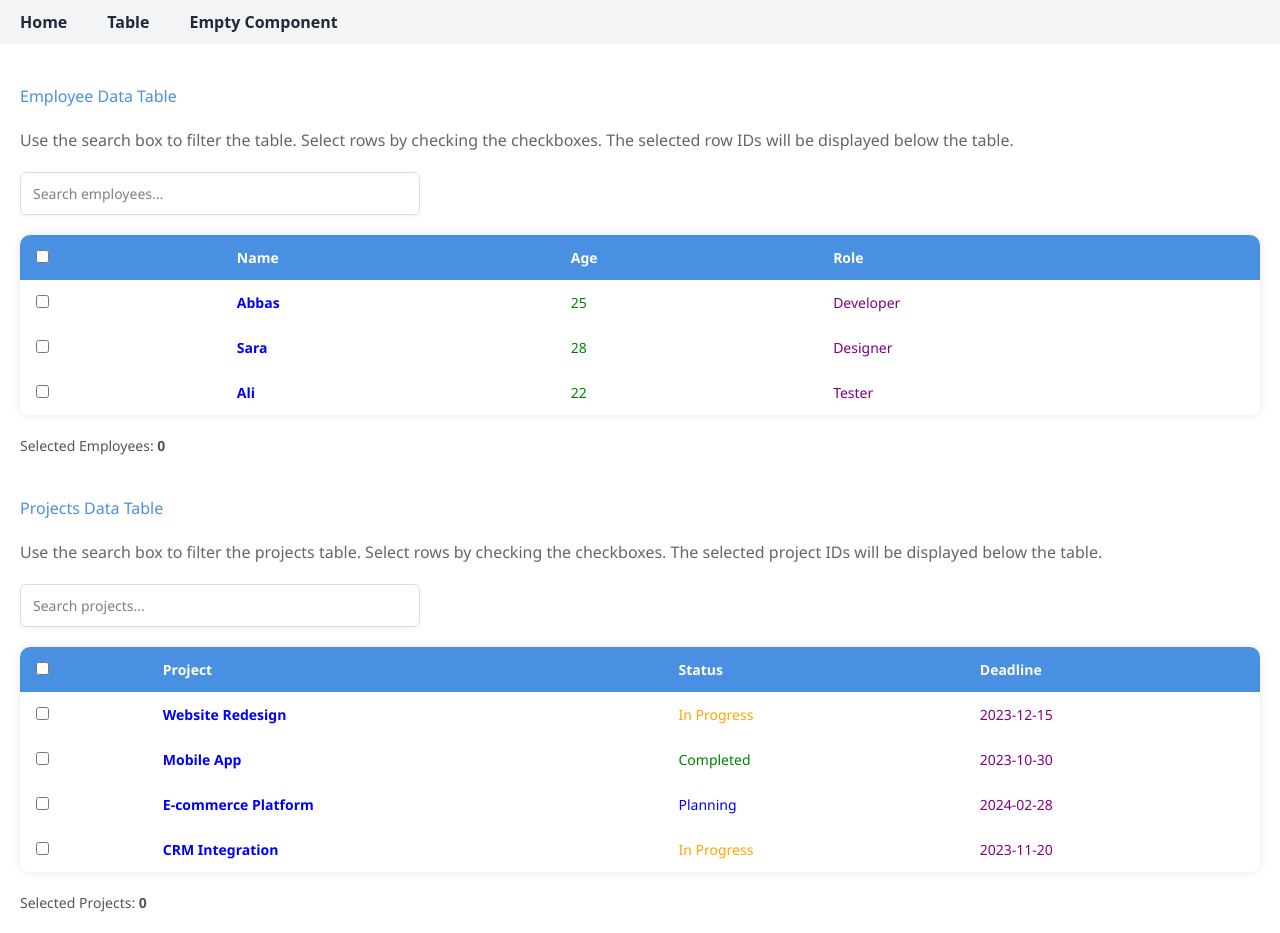
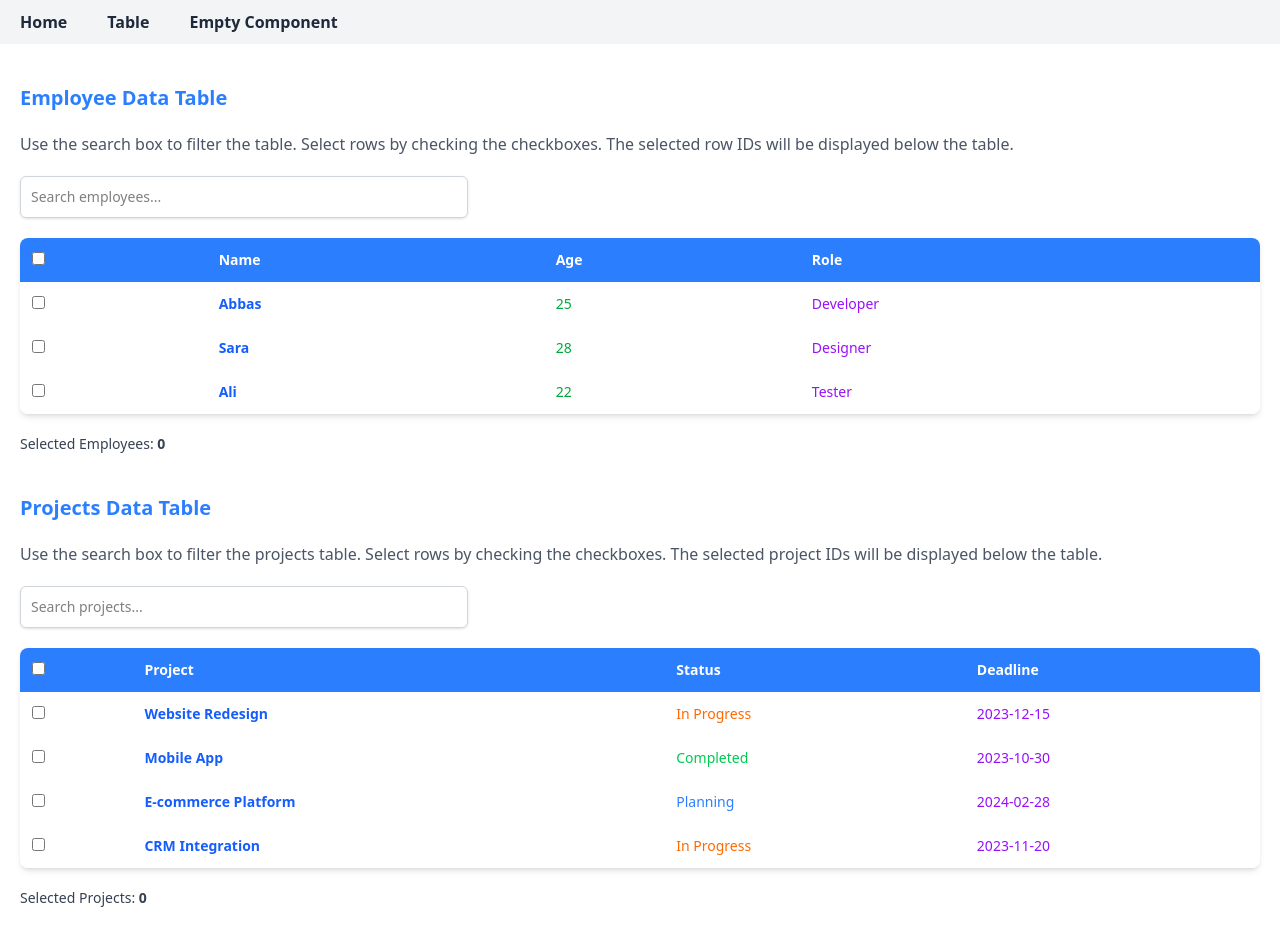
Before and after one commit to AbbasKhanCodes/TableReact, a React (Vite) app: page /table in a window 1280 px wide. Built offline with nearby package versions, Linux system fonts and the light colour scheme.

Commit message:
change CSS Style to Tailwind CSS of TableComponent.jsx

```diff
--- a/src/Components/TableComponent/TableComponent.jsx
+++ b/src/Components/TableComponent/TableComponent.jsx
@@ -114,19 +114,17 @@ function TableComponent() {
     columnHelper.accessor("name", {
       header: "Name",
       cell: (info) => (
-        <span style={{ color: "blue", fontWeight: "bold" }}>
-          {info.getValue()}
-        </span>
+        <span className="text-blue-600 font-bold">{info.getValue()}</span>
       ),
     }),
     columnHelper.accessor("age", {
       header: "Age",
-      cell: (info) => <span style={{ color: "green" }}>{info.getValue()}</span>,
+      cell: (info) => <span className="text-green-600">{info.getValue()}</span>,
     }),
     columnHelper.accessor("role", {
       header: "Role",
       cell: (info) => (
-        <span style={{ color: "purple" }}>{info.getValue()}</span>
+        <span className="text-purple-600">{info.getValue()}</span>
       ),
     }),
   ];
@@ -154,26 +152,24 @@ function TableComponent() {
     columnHelper.accessor("project", {
       header: "Project",
       cell: (info) => (
-        <span style={{ color: "blue", fontWeight: "bold" }}>
-          {info.getValue()}
-        </span>
+        <span className="text-blue-600 font-bold">{info.getValue()}</span>
       ),
     }),
     columnHelper.accessor("status", {
       header: "Status",
       cell: (info) => {
         const status = info.getValue();
-        let color = "gray";
-        if (status === "In Progress") color = "orange";
-        if (status === "Completed") color = "green";
-        if (status === "Planning") color = "blue";
-        return <span style={{ color }}>{status}</span>;
+        let statusClass = "text-gray-500";
+        if (status === "In Progress") statusClass = "text-orange-500";
+        if (status === "Completed") statusClass = "text-green-500";
+        if (status === "Planning") statusClass = "text-blue-500";
+        return <span className={statusClass}>{status}</span>;
       },
     }),
     columnHelper.accessor("deadline", {
       header: "Deadline",
       cell: (info) => (
-        <span style={{ color: "purple" }}>{info.getValue()}</span>
+        <span className="text-purple-600">{info.getValue()}</span>
       ),
     }),
   ];
@@ -225,56 +221,29 @@ function TableComponent() {
   });
 
   return (
-    <div style={{ padding: "20px", fontFamily: "Segoe UI, sans-serif" }}>
+    <div className="p-5 font-sans">
       {/* First Table */}
-      <h2 style={{ color: "#4A90E2", marginBottom: "20px" }}>
+      <h2 className="text-blue-500 mb-5 text-xl font-semibold">
         Employee Data Table
       </h2>
-      <p style={{ marginBottom: "20px", color: "#666" }}>
+      <p className="mb-5 text-gray-600">
         Use the search box to filter the table. Select rows by checking the
         checkboxes. The selected row IDs will be displayed below the table.
       </p>
 
       {/* First Table Search Input */}
-      <div
-        style={{
-          marginBottom: "20px",
-          display: "flex",
-          alignItems: "center",
-          gap: "10px",
-          maxWidth: "400px",
-        }}
-      >
+      <div className="mb-5 flex items-center gap-2.5 max-w-md">
         <input
           type="text"
           value={globalFilter ?? ""}
           onChange={handleSearchChange}
           placeholder="Search employees..."
-          style={{
-            padding: "10px 12px",
-            fontSize: "14px",
-            border: "1px solid #ddd",
-            borderRadius: "6px",
-            width: "100%",
-            boxShadow: "0 2px 4px rgba(0,0,0,0.05)",
-            outline: "none",
-            transition: "border-color 0.3s",
-          }}
+          className="p-2.5 text-sm border border-gray-300 rounded-md w-full shadow-sm outline-none transition-colors"
         />
         {globalFilter && (
           <button
             onClick={() => setGlobalFilter("")}
-            style={{
-              backgroundColor: "#4A90E2",
-              color: "white",
-              border: "none",
-              borderRadius: "6px",
-              padding: "10px 12px",
-              cursor: "pointer",
-              fontSize: "14px",
-              fontWeight: "bold",
-              boxShadow: "0 2px 4px rgba(0,0,0,0.1)",
-            }}
+            className="bg-blue-500 text-white border-none rounded-md py-2.5 px-3 cursor-pointer text-sm font-bold shadow-sm"
           >
             Clear
           </button>
@@ -283,7 +252,7 @@ function TableComponent() {
 
       {/* First Table Search results count */}
       {globalFilter && (
-        <div style={{ marginBottom: "10px", fontSize: "14px", color: "#666" }}>
+        <div className="mb-2.5 text-sm text-gray-600">
           Found {table.getRowModel().rows.length} result
           {table.getRowModel().rows.length !== 1 ? "s" : ""} for "{globalFilter}
           "
@@ -291,28 +260,14 @@ function TableComponent() {
       )}
 
       {/* First Table */}
-      <table
-        style={{
-          width: "100%",
-          borderCollapse: "separate",
-          borderSpacing: 0,
-          boxShadow: "0 0 10px rgba(0,0,0,0.1)",
-          borderRadius: "10px",
-          overflow: "hidden",
-        }}
-      >
-        <thead style={{ backgroundColor: "#4A90E2", color: "white" }}>
+      <table className="w-full border-separate border-spacing-0 shadow-md rounded-lg overflow-hidden">
+        <thead className="bg-blue-500 text-white">
           {table.getHeaderGroups().map((headerGroup) => (
             <tr key={headerGroup.id}>
               {headerGroup.headers.map((header) => (
                 <th
                   key={header.id}
-                  style={{
-                    padding: "12px 16px",
-                    textAlign: "left",
-                    fontSize: "14px",
-                    fontWeight: "600",
-                  }}
+                  className="p-3 text-left text-sm font-semibold"
                 >
                   {flexRender(
                     header.column.columnDef.header,
@@ -329,11 +284,7 @@ function TableComponent() {
             <tr>
               <td
                 colSpan={columns.length}
-                style={{
-                  textAlign: "center",
-                  padding: "30px",
-                  color: "#666",
-                }}
+                className="text-center py-8 px-4 text-gray-600"
               >
                 No results found
               </td>
@@ -342,29 +293,12 @@ function TableComponent() {
             table.getRowModel().rows.map((row) => (
               <tr
                 key={row.id}
-                style={{
-                  background: row.getIsSelected() ? "#e6f7ff" : "#fff",
-                  borderBottom: "1px solid #f0f0f0",
-                  transition: "background 0.3s",
-                }}
-                onMouseEnter={(e) =>
-                  (e.currentTarget.style.backgroundColor = "#f9f9f9")
-                }
-                onMouseLeave={(e) =>
-                  (e.currentTarget.style.backgroundColor = row.getIsSelected()
-                    ? "#e6f7ff"
-                    : "#fff")
-                }
+                className={`${
+                  row.getIsSelected() ? "bg-blue-50" : "bg-white"
+                } border-b border-gray-100 transition-colors hover:bg-gray-50`}
               >
                 {row.getVisibleCells().map((cell) => (
-                  <td
-                    key={cell.id}
-                    style={{
-                      padding: "12px 16px",
-                      fontSize: "14px",
-                      color: "#333",
-                    }}
-                  >
+                  <td key={cell.id} className="p-3 text-sm text-gray-800">
                     {flexRender(cell.column.columnDef.cell, cell.getContext())}
                   </td>
                 ))}
@@ -375,21 +309,8 @@ function TableComponent() {
       </table>
 
       {/* First Table Selection Info */}
-      <div
-        style={{
-          marginTop: "20px",
-          fontSize: "14px",
-          color: "#555",
-          marginBottom: "40px",
-        }}
-      >
-        <div
-          style={{
-            display: "flex",
-            alignItems: "center",
-            justifyContent: "space-between",
-          }}
-        >
+      <div className="mt-5 text-sm text-gray-700 mb-10">
+        <div className="flex items-center justify-between">
           <div>
             Selected Employees:{" "}
             <strong>{Object.keys(rowSelection).length}</strong>
@@ -397,16 +318,7 @@ function TableComponent() {
           {selectedRowIds.length > 0 && (
             <button
               onClick={clearSelections}
-              style={{
-                backgroundColor: "#ff4d4f",
-                color: "white",
-                border: "none",
-                borderRadius: "4px",
-                padding: "5px 10px",
-                cursor: "pointer",
-                fontSize: "12px",
-                fontWeight: "bold",
-              }}
+              className="bg-red-500 text-white border-none rounded px-2.5 py-1 cursor-pointer text-xs font-bold"
             >
               Clear Selections
             </button>
@@ -414,34 +326,15 @@ function TableComponent() {
         </div>
 
         {selectedRowIds.length > 0 && (
-          <div style={{ marginTop: "10px" }}>
+          <div className="mt-2.5">
             <div>Selected Employees:</div>
-            <div
-              style={{
-                marginTop: "5px",
-                padding: "10px",
-                backgroundColor: "#f5f5f5",
-                borderRadius: "5px",
-                display: "flex",
-                flexWrap: "wrap",
-                gap: "10px",
-              }}
-            >
+            <div className="mt-1 p-2.5 bg-gray-100 rounded flex flex-wrap gap-2.5">
               {Object.keys(rowSelection).map((index) => {
                 const row = data[parseInt(index)];
                 return (
                   <span
                     key={row.id}
-                    style={{
-                      backgroundColor: "#4A90E2",
-                      color: "white",
-                      padding: "5px 10px",
-                      borderRadius: "4px",
-                      fontSize: "12px",
-                      display: "flex",
-                      flexDirection: "column",
-                      gap: "3px",
-                    }}
+                    className="bg-blue-500 text-white px-2.5 py-1 rounded text-xs flex flex-col gap-0.5"
                   >
                     <strong>ID: {row.id}</strong>
                     <small>Name: {row.name}</small>
@@ -455,55 +348,28 @@ function TableComponent() {
       </div>
 
       {/* Second Table */}
-      <h2 style={{ color: "#4A90E2", marginBottom: "20px" }}>
+      <h2 className="text-blue-500 mb-5 text-xl font-semibold">
         Projects Data Table
       </h2>
-      <p style={{ marginBottom: "20px", color: "#666" }}>
+      <p className="mb-5 text-gray-600">
         Use the search box to filter the projects table. Select rows by checking
         the checkboxes. The selected project IDs will be displayed below the
         table.
       </p>
 
       {/* Second Table Search Input */}
-      <div
-        style={{
-          marginBottom: "20px",
-          display: "flex",
-          alignItems: "center",
-          gap: "10px",
-          maxWidth: "400px",
-        }}
-      >
+      <div className="mb-5 flex items-center gap-2.5 max-w-md">
         <input
           type="text"
           value={secondGlobalFilter ?? ""}
           onChange={handleSecondSearchChange}
           placeholder="Search projects..."
-          style={{
-            padding: "10px 12px",
-            fontSize: "14px",
-            border: "1px solid #ddd",
-            borderRadius: "6px",
-            width: "100%",
-            boxShadow: "0 2px 4px rgba(0,0,0,0.05)",
-            outline: "none",
-            transition: "border-color 0.3s",
-          }}
+          className="p-2.5 text-sm border border-gray-300 rounded-md w-full shadow-sm outline-none transition-colors"
         />
         {secondGlobalFilter && (
           <button
             onClick={() => setSecondGlobalFilter("")}
-            style={{
-              backgroundColor: "#4A90E2",
-              color: "white",
-              border: "none",
-              borderRadius: "6px",
-              padding: "10px 12px",
-              cursor: "pointer",
-              fontSize: "14px",
-              fontWeight: "bold",
-              boxShadow: "0 2px 4px rgba(0,0,0,0.1)",
-            }}
+            className="bg-blue-500 text-white border-none rounded-md py-2.5 px-3 cursor-pointer text-sm font-bold shadow-sm"
           >
             Clear
           </button>
@@ -512,7 +378,7 @@ function TableComponent() {
 
       {/* Second Table Search results count */}
       {secondGlobalFilter && (
-        <div style={{ marginBottom: "10px", fontSize: "14px", color: "#666" }}>
+        <div className="mb-2.5 text-sm text-gray-600">
           Found {secondTable.getRowModel().rows.length} result
           {secondTable.getRowModel().rows.length !== 1 ? "s" : ""} for "
           {secondGlobalFilter}"
@@ -520,28 +386,14 @@ function TableComponent() {
       )}
 
       {/* Second Table */}
-      <table
-        style={{
-          width: "100%",
-          borderCollapse: "separate",
-          borderSpacing: 0,
-          boxShadow: "0 0 10px rgba(0,0,0,0.1)",
-          borderRadius: "10px",
-          overflow: "hidden",
-        }}
-      >
-        <thead style={{ backgroundColor: "#4A90E2", color: "white" }}>
+      <table className="w-full border-separate border-spacing-0 shadow-md rounded-lg overflow-hidden">
+        <thead className="bg-blue-500 text-white">
           {secondTable.getHeaderGroups().map((headerGroup) => (
             <tr key={headerGroup.id}>
               {headerGroup.headers.map((header) => (
                 <th
                   key={header.id}
-                  style={{
-                    padding: "12px 16px",
-                    textAlign: "left",
-                    fontSize: "14px",
-                    fontWeight: "600",
-                  }}
+                  className="p-3 text-left text-sm font-semibold"
                 >
                   {flexRender(
                     header.column.columnDef.header,
@@ -558,11 +410,7 @@ function TableComponent() {
             <tr>
               <td
                 colSpan={secondColumns.length}
-                style={{
-                  textAlign: "center",
-                  padding: "30px",
-                  color: "#666",
-                }}
+                className="text-center py-8 px-4 text-gray-600"
               >
                 No results found
               </td>
@@ -571,29 +419,12 @@ function TableComponent() {
             secondTable.getRowModel().rows.map((row) => (
               <tr
                 key={row.id}
-                style={{
-                  background: row.getIsSelected() ? "#e6f7ff" : "#fff",
-                  borderBottom: "1px solid #f0f0f0",
-                  transition: "background 0.3s",
-                }}
-                onMouseEnter={(e) =>
-                  (e.currentTarget.style.backgroundColor = "#f9f9f9")
-                }
-                onMouseLeave={(e) =>
-                  (e.currentTarget.style.backgroundColor = row.getIsSelected()
-                    ? "#e6f7ff"
-                    : "#fff")
-                }
+                className={`${
+                  row.getIsSelected() ? "bg-blue-50" : "bg-white"
+                } border-b border-gray-100 transition-colors hover:bg-gray-50`}
               >
                 {row.getVisibleCells().map((cell) => (
-                  <td
-                    key={cell.id}
-                    style={{
-                      padding: "12px 16px",
-                      fontSize: "14px",
-                      color: "#333",
-                    }}
-                  >
+                  <td key={cell.id} className="p-3 text-sm text-gray-800">
                     {flexRender(cell.column.columnDef.cell, cell.getContext())}
                   </td>
                 ))}
@@ -604,14 +435,8 @@ function TableComponent() {
       </table>
 
       {/* Second Table Selection Info */}
-      <div style={{ marginTop: "20px", fontSize: "14px", color: "#555" }}>
-        <div
-          style={{
-            display: "flex",
-            alignItems: "center",
-            justifyContent: "space-between",
-          }}
-        >
+      <div className="mt-5 text-sm text-gray-700">
+        <div className="flex items-center justify-between">
           <div>
             Selected Projects:{" "}
             <strong>{Object.keys(secondRowSelection).length}</strong>
@@ -619,16 +444,7 @@ function TableComponent() {
           {secondSelectedRowIds.length > 0 && (
             <button
               onClick={clearSecondSelections}
-              style={{
-                backgroundColor: "#ff4d4f",
-                color: "white",
-                border: "none",
-                borderRadius: "4px",
-                padding: "5px 10px",
-                cursor: "pointer",
-                fontSize: "12px",
-                fontWeight: "bold",
-              }}
+              className="bg-red-500 text-white border-none rounded px-2.5 py-1 cursor-pointer text-xs font-bold"
             >
               Clear Selections
             </button>
@@ -636,34 +452,15 @@ function TableComponent() {
         </div>
 
         {secondSelectedRowIds.length > 0 && (
-          <div style={{ marginTop: "10px" }}>
+          <div className="mt-2.5">
             <div>Selected Projects:</div>
-            <div
-              style={{
-                marginTop: "5px",
-                padding: "10px",
-                backgroundColor: "#f5f5f5",
-                borderRadius: "5px",
-                display: "flex",
-                flexWrap: "wrap",
-                gap: "10px",
-              }}
-            >
+            <div className="mt-1 p-2.5 bg-gray-100 rounded flex flex-wrap gap-2.5">
               {Object.keys(secondRowSelection).map((index) => {
                 const row = secondData[parseInt(index)];
                 return (
                   <span
                     key={row.id}
-                    style={{
-                      backgroundColor: "#4A90E2",
-                      color: "white",
-                      padding: "5px 10px",
-                      borderRadius: "4px",
-                      fontSize: "12px",
-                      display: "flex",
-                      flexDirection: "column",
-                      gap: "3px",
-                    }}
+                    className="bg-blue-500 text-white px-2.5 py-1 rounded text-xs flex flex-col gap-0.5"
                   >
                     <strong>ID: {row.id}</strong>
                     <small>Project: {row.project}</small>
```
